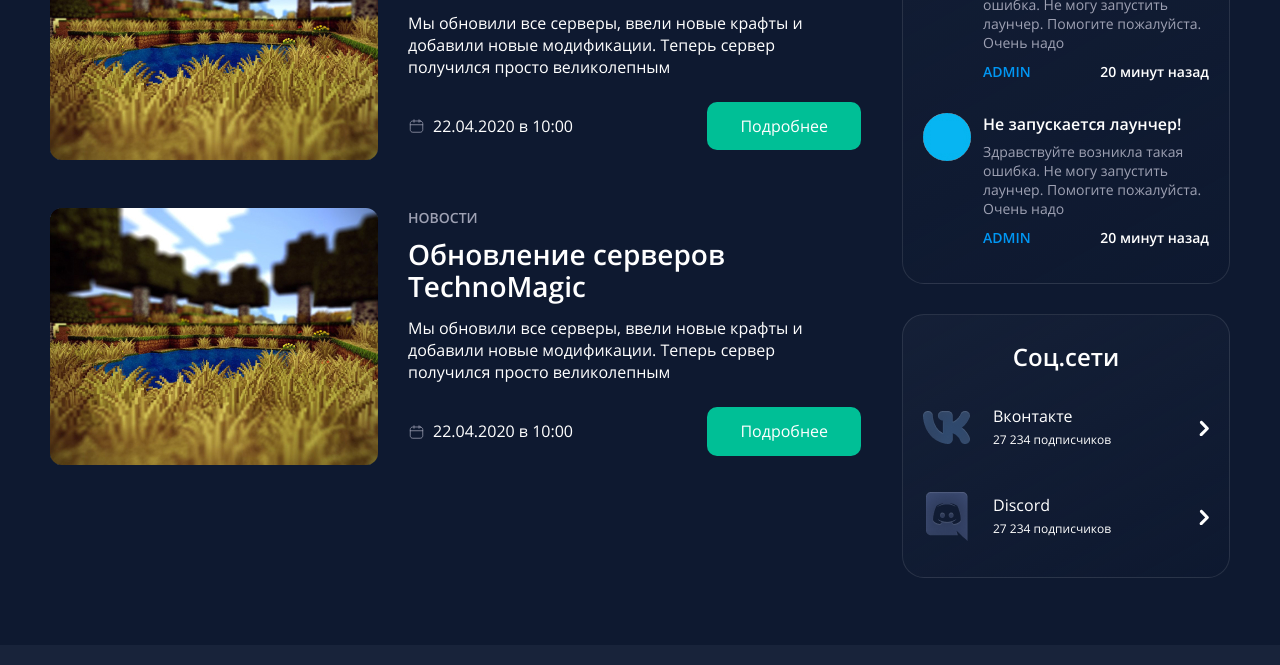
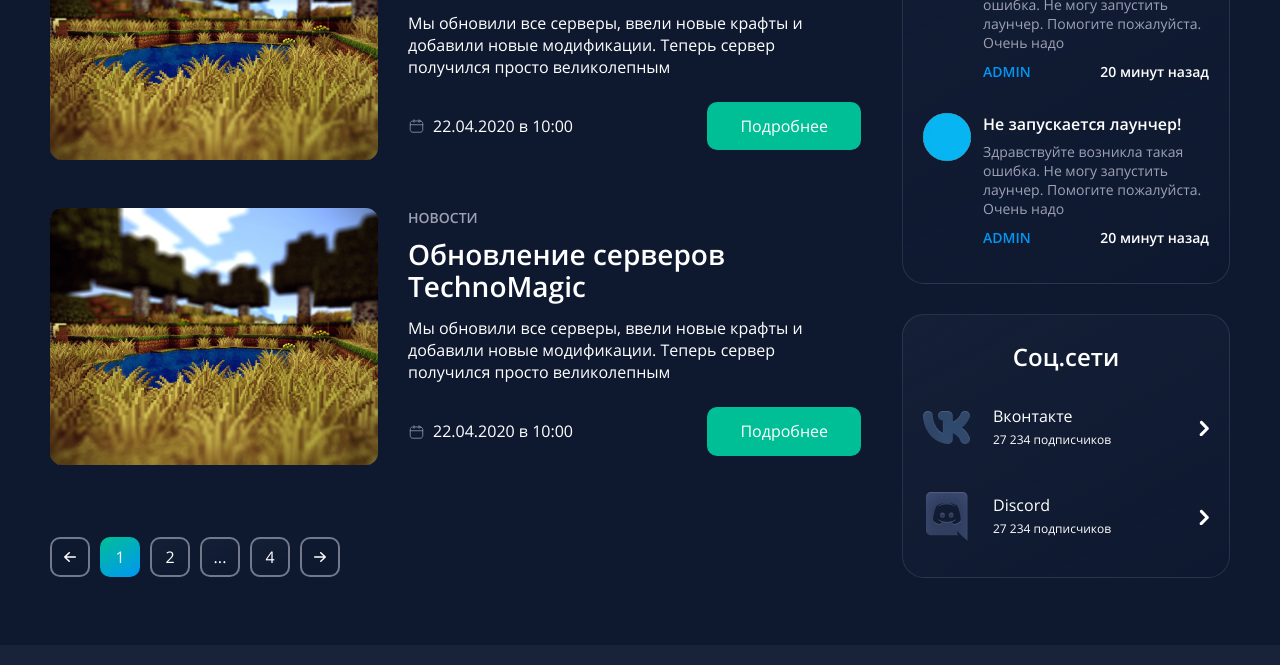
Before and after one commit to Dencho96/endland, a website: page app/index.html in a window 1280 px wide. Shown: the part 2061-2726 px from the top of the page. Drawn offline with nearby package versions, Linux system fonts and the light colour scheme.

Commit message:
added pagination

```diff
--- a/app/index.html
+++ b/app/index.html
@@ -113,7 +113,34 @@
         </section>
 
         <div class="main-content container d-flex">
+
             <section class="news">
+
+                <article class="news__item d-flex">
+                    <a class="news__pic-link" href="#">
+                        <img class="news__pic" src="images/news-img.jpg" alt="Update">
+                    </a>
+
+                    <div class="news__inner">
+                        <span class="news__category">
+                            Новости
+                        </span>
+                        <a class="news__title" href="#">
+                            Обновление серверов TechnoMagic
+                        </a>
+                        <p class="news__text">
+                            Мы обновили все серверы, ввели новые крафты и добавили новые модификации. Теперь сервер
+                            получился просто великолепным
+                        </p>
+                        <div class="news__box d-flex">
+                            <div class="news__info">
+                                <span class="news__date">22.04.2020</span> в <span class="news__time">10:00</span>
+                            </div>
+                            <a class="btn news__btn" href="#">Подробнее</a>
+                        </div>
+                    </div>
+
+                </article>
 
                 <article class="news__item d-flex">
                     <a class="news__pic-link" href="#">
@@ -215,30 +242,14 @@
                     </div>
                 </article>
 
-                <article class="news__item d-flex">
-                    <a class="news__pic-link" href="#">
-                        <img class="news__pic" src="images/news-img.jpg" alt="Update">
-                    </a>
-
-                    <div class="news__inner">
-                        <span class="news__category">
-                            Новости
-                        </span>
-                        <a class="news__title" href="#">
-                            Обновление серверов TechnoMagic
-                        </a>
-                        <p class="news__text">
-                            Мы обновили все серверы, ввели новые крафты и добавили новые модификации. Теперь сервер
-                            получился просто великолепным
-                        </p>
-                        <div class="news__box d-flex">
-                            <div class="news__info">
-                                <span class="news__date">22.04.2020</span> в <span class="news__time">10:00</span>
-                            </div>
-                            <a class="btn news__btn" href="#">Подробнее</a>
-                        </div>
-                    </div>
-                </article>
+                <div class="news__pagination d-flex">
+                    <button class="news__pagination-btn" style="background-image: url('images/pagination-left.svg');"></button>
+                    <button class="news__pagination-btn news__page-btn news__page-btn--active">1</button>
+                    <button class="news__pagination-btn news__page-btn">2</button>
+                    <button class="news__pagination-btn news__page-btn">...</button>
+                    <button class="news__pagination-btn news__page-btn">4</button>
+                    <button class="news__pagination-btn" style="background-image: url('images/pagination-right.svg');"></button>
+                </div>
 
             </section>
 
--- a/app/scss/page-index/_news.scss
+++ b/app/scss/page-index/_news.scss
@@ -92,4 +92,37 @@
             background-position: center;
         }
     }
+
+    &__pagination{
+        margin-top: 68px;
+        align-items: center;
+    }
+
+    &__pagination-btn{
+        width: 40px;
+        height: 40px;
+        border-radius: 10px;
+        cursor: pointer;
+        border: 2px solid rgba($gray, 0.7);
+        color: white;
+        background: linear-gradient(151.38deg, rgba(34, 45, 68, 0.35) 0.75%, rgba(136, 147, 172, 0) 100%);
+        background-position: center;
+        background-repeat: no-repeat;
+        transition: opacity 0.2s;
+
+        &+&{
+            margin-left: 10px;
+        }
+
+        &:hover{
+            opacity: 0.7;
+        }
+    }
+
+    &__page-btn{
+        &--active{
+            background: linear-gradient(151.38deg, #00BF96 0.75%, #0097F4 100%);
+            border: none;
+        }
+    }
 }
```
Also changed, not shown: app/css/style.min.css, app/images/pagination-left.svg (added), app/images/pagination-right.svg (added).
